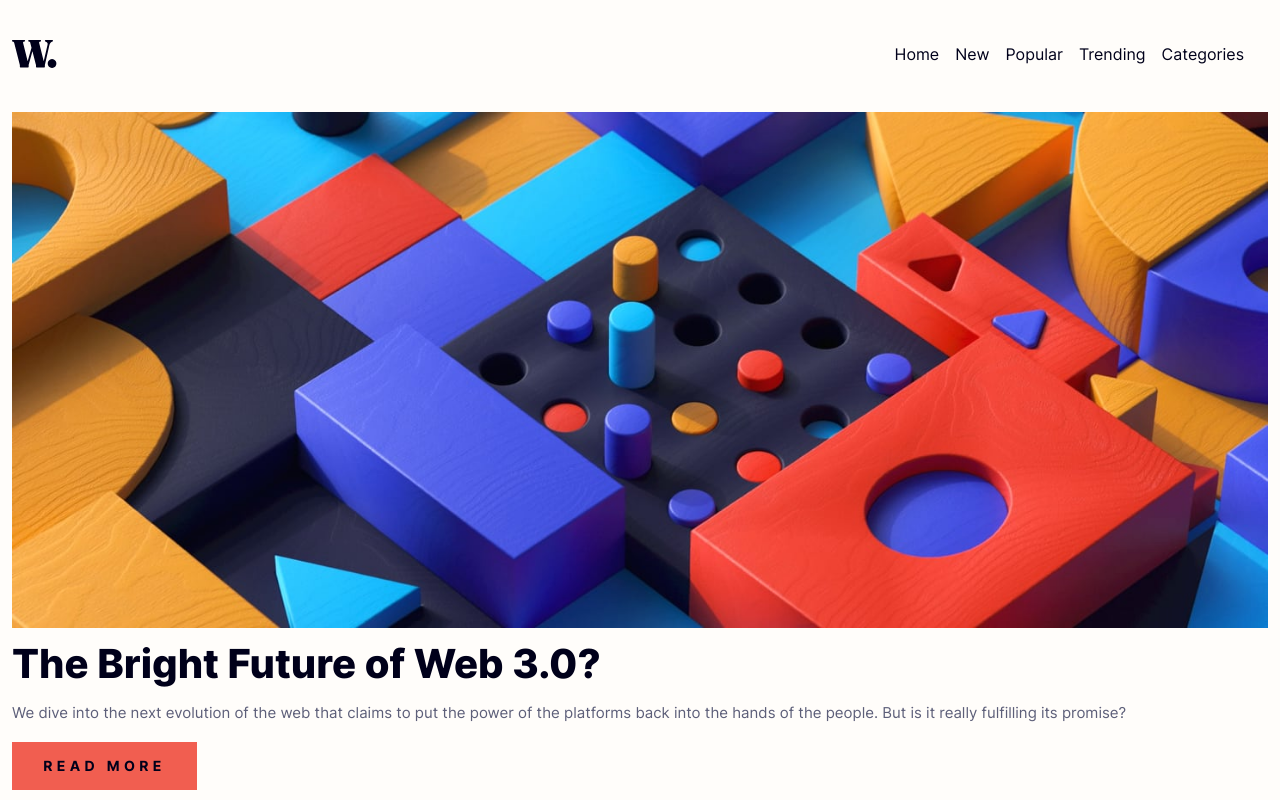
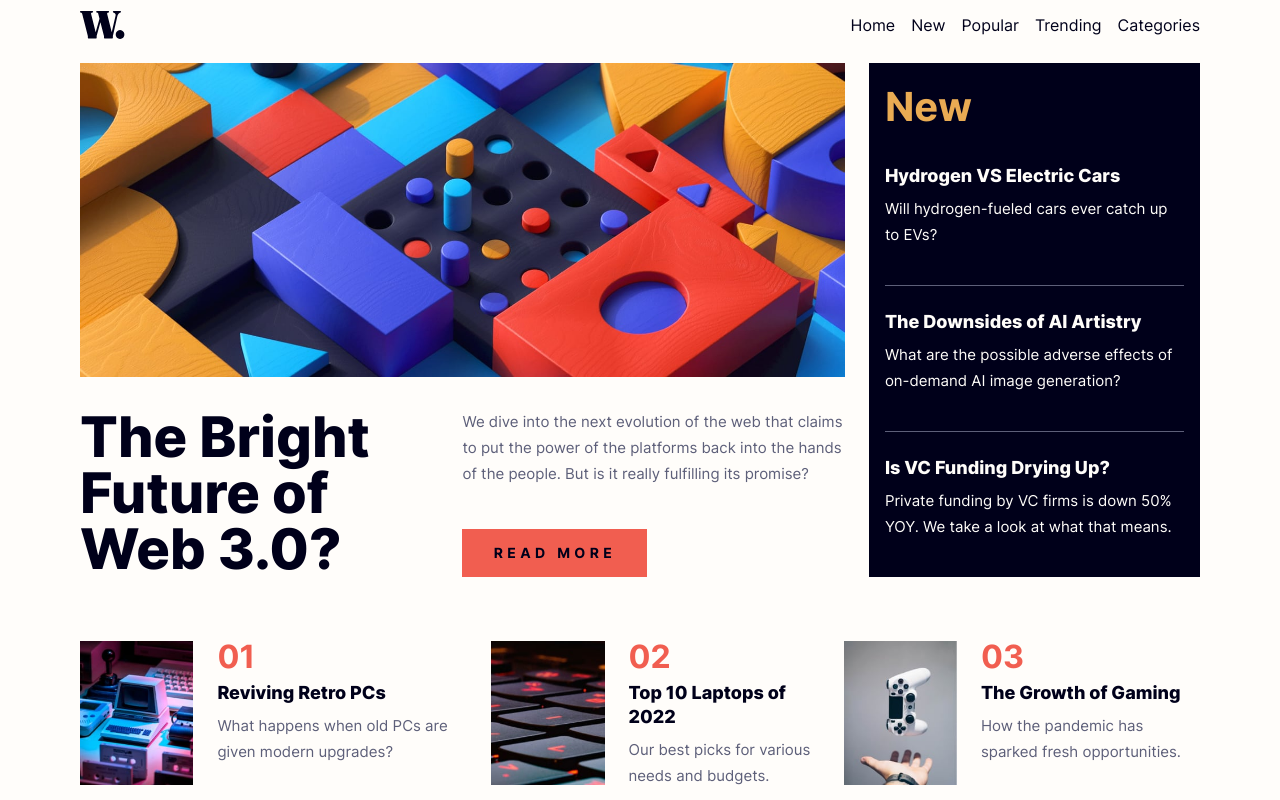
Before and after one commit to Dpal88/News-Homepage, a plain HTML site: page index.html in a window 1280 px wide. Shown: the top 800 px of the page. Drawn offline with Linux system fonts and the light colour scheme.

Commit message:
added css for desktop

```diff
--- a/css/main.css
+++ b/css/main.css
@@ -185,12 +185,13 @@ button {
     }
     .tech__img {
         max-width: 12.1875rem;
-        max-height: 8.125rem;
+        max-height: 9rem;
     }
     .tech__wrapper {
         display: flex;
         flex-direction: column;
-        gap: 1rem;
+        justify-content: flex-start;
+        gap: .5rem;
     }
     .tech__heading {
         color: var(--soft-red);
@@ -200,9 +201,6 @@ button {
     }
     .tech__sub-heading:hover {
         color: var(--soft-red);
-    }
-    .tech__paragraph {
-        color: var(--dark-greyish-blue);
     }
 }
 
@@ -218,7 +216,7 @@ button {
     line-height: 2rem;
 }
 .heading-three {
-    font-size: 1.25rem;
+    font-size: 1.125rem;
     font-weight: 800;
     line-height: 1.5rem; /* 120% */
 }
@@ -258,7 +256,17 @@ button {
 /*------- media queries -------*/
 
 /* 768px = 48rem */
-@media (width >= 48rem) {
+
+/* 1280px = 80rem */
+@media (width >= 80rem) {
+
+    .container {
+        display: flex;
+        flex-direction: column;
+        justify-content: center;
+        align-items: center;
+        height: 100vh;
+    }
 
     .overlay.overlayActive {
         background: none;
@@ -268,6 +276,10 @@ button {
     }
 
     /*------- topnav -------*/
+    .topnav {
+        max-width: 70rem;
+        width: 100%;
+    }
     .topnav__btn {
         display: none;
     }
@@ -276,7 +288,7 @@ button {
         width: auto;
         max-width: 100%;
         position: static;
-        padding: 1.5rem;
+        padding: 0;
         translate: 0;
         transition: none;
     }
@@ -286,4 +298,56 @@ button {
         gap: 1rem;
     }
 
+    /*------- web -------*/
+
+    .main {
+        max-width: 70rem;
+        display: grid;
+        /* grid-template-columns: 1fr 1fr 1fr;
+        grid-template-rows: 1fr 1fr .5fr; */
+        grid-template-areas:
+        "web web new"
+        "web web new"
+        "tech tech tech"
+        ;
+        gap: 4rem 1.5rem;
+    }
+
+    .web {
+        gap: 2rem;
+        grid-area: web;
+
+        .web__flex {
+            display: flex;
+
+            .web__heading {
+                flex-basis: 50%;
+                font-size: 3.5rem;
+                line-height: 3.5rem;
+            }
+            .web__info {
+                display: flex;
+                flex-direction: column;
+                justify-content: space-between;
+                flex-basis: 50%;
+            }
+        }
+    }
+
+    .new {
+        grid-area: new;
+        margin-block-start: 0;
+
+        .new__heading {
+            font-size: 2.5rem;
+            line-height: 2.5rem;
+        }
+    }
+
+    .tech {
+        grid-area: tech;
+        display: flex;
+        margin-block-start: 0;
+    }
+
 }
--- a/index.html
+++ b/index.html
@@ -60,11 +60,13 @@
         src="assets/images/image-web-3-mobile.jpg"
         alt="abstract web 3 image"
         />
-        <h1 id="web-heading" class="web__heading">The Bright Future of Web 3.0?</h1>
-        <div class="web__info">
-          <p class="paragraph paragraph--dark">We dive into the next evolution of the web that claims to put the power of the platforms back into the hands of the people.
-            But is it really fulfilling its promise?</p>
-          <button class="btn web__btn hover">Read more</button>
+        <div class="web__flex">
+          <h1 id="web-heading" class="web__heading">The Bright Future of Web 3.0?</h1>
+          <div class="web__info">
+            <p class="paragraph paragraph--dark">We dive into the next evolution of the web that claims to put the power of the platforms back into the hands of the people.
+              But is it really fulfilling its promise?</p>
+            <button class="btn web__btn hover">Read more</button>
+          </div>
         </div>
       </section>
 
@@ -95,7 +97,7 @@
           <div class="tech__wrapper">
             <h2 class="heading-two tech__heading">01</h2>
             <a href="#"><h3 class="heading-three tech__sub-heading hover">Reviving Retro PCs</h3></a>
-            <p class="paragraph tech__paragraph">What happens when old PCs are given modern upgrades?</p>
+            <p class="paragraph paragraph--dark">What happens when old PCs are given modern upgrades?</p>
           </div>
         </article>
 
@@ -104,7 +106,7 @@
           <div class="tech__wrapper">
             <h2 class="heading-two tech__heading">02</h2>
             <a href="#"><h3 class="heading-three tech__sub-heading hover">Top 10 Laptops of 2022</h3></a>
-            <p class="paragraph tech__paragraph">Our best picks for various needs and budgets.</p>
+            <p class="paragraph paragraph--dark">Our best picks for various needs and budgets.</p>
           </div>
         </article>
 
@@ -113,7 +115,7 @@
           <div class="tech__wrapper">
             <h2 class="heading-two tech__heading">03</h2>
             <a href="#"><h3 class="heading-three tech__sub-heading hover">The Growth of Gaming</h3></a>
-            <p class="paragraph tech__paragraph">How the pandemic has sparked fresh opportunities.</p>
+            <p class="paragraph paragraph--dark">How the pandemic has sparked fresh opportunities.</p>
           </div>
         </article>
 
@@ -124,11 +126,6 @@
 
   </div>
 
-  <div class="attribution">
-    Challenge by <a href="https://www.frontendmentor.io?ref=challenge" target="_blank">Frontend Mentor</a>.
-    Coded by <a href="#">Your Name Here</a>.
-  </div>
-
   <script src="js/script.js"></script>
   <script src="https://cdn.jsdelivr.net/gh/rick-liruixin/body-scroll-lock-upgrade@v1.1.0/lib/index.umd.js"></script>
 </body>
```
